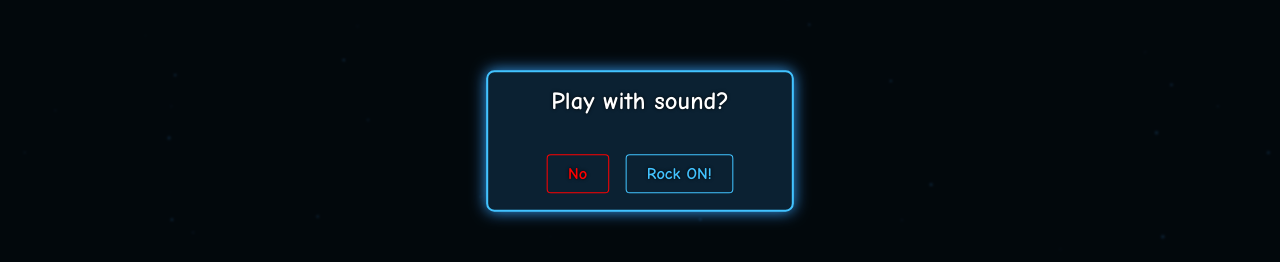
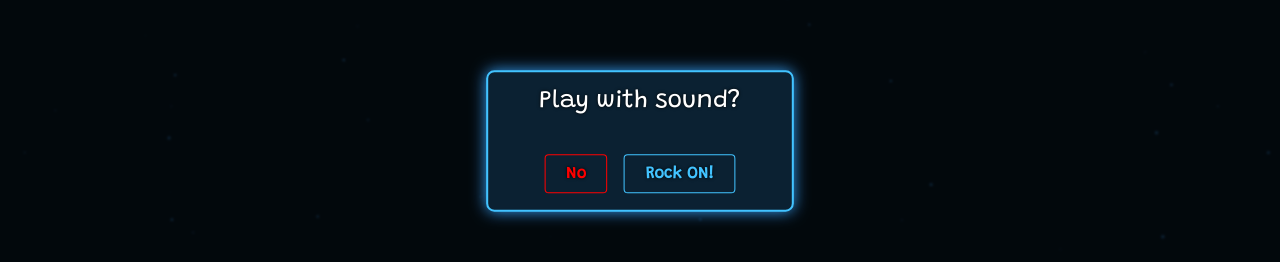
Before and after one commit to MartinTale/js13kgames-2024, a website built with Vite: page index.html in a window 1280 px wide. Shown: the part 259-521 px from the top of the page. Built offline with nearby package versions, Linux system fonts and the light colour scheme.

Commit message:
font update for itch

```diff
--- a/src/defaults.css
+++ b/src/defaults.css
@@ -1,3 +1,5 @@
+@import url("https://fonts.googleapis.com/css2?family=Grandstander&display=swap");
+
 @font-face {
 	font-family: emoji;
 	src: url(//xem.github.io/unicode13/Twemoji.ttf);
@@ -18,7 +20,10 @@ body * {
 	justify-content: center;
 	align-items: center;
 	position: relative;
-	font-family: "Comic Sans MS", Times, serif;
+	font-family: "Grandstander", cursive;
+	font-optical-sizing: auto;
+	font-weight: 400;
+	font-style: normal;
 }
 
 html,
```
